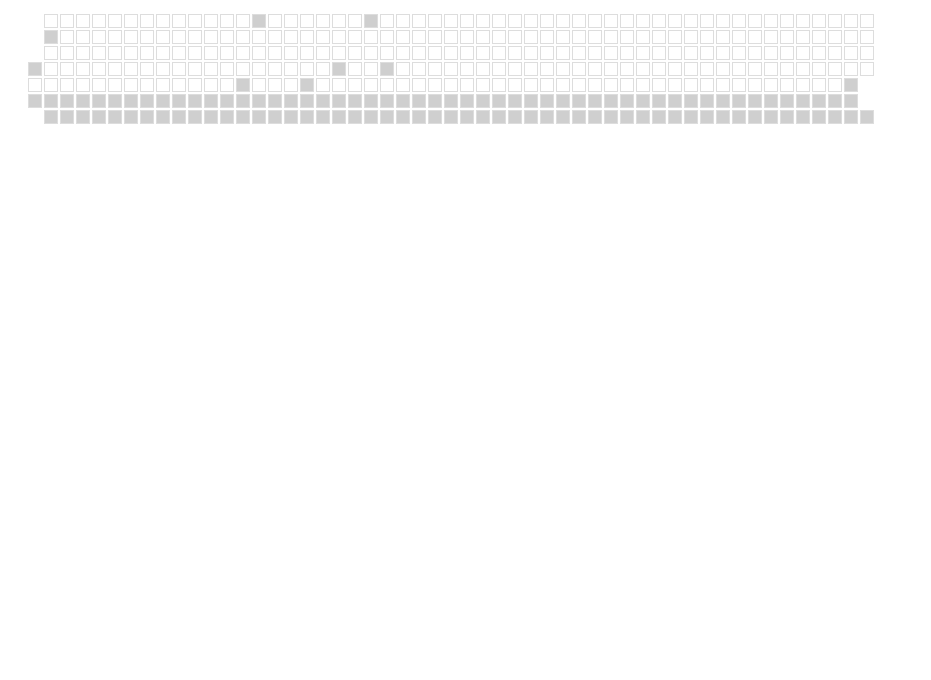
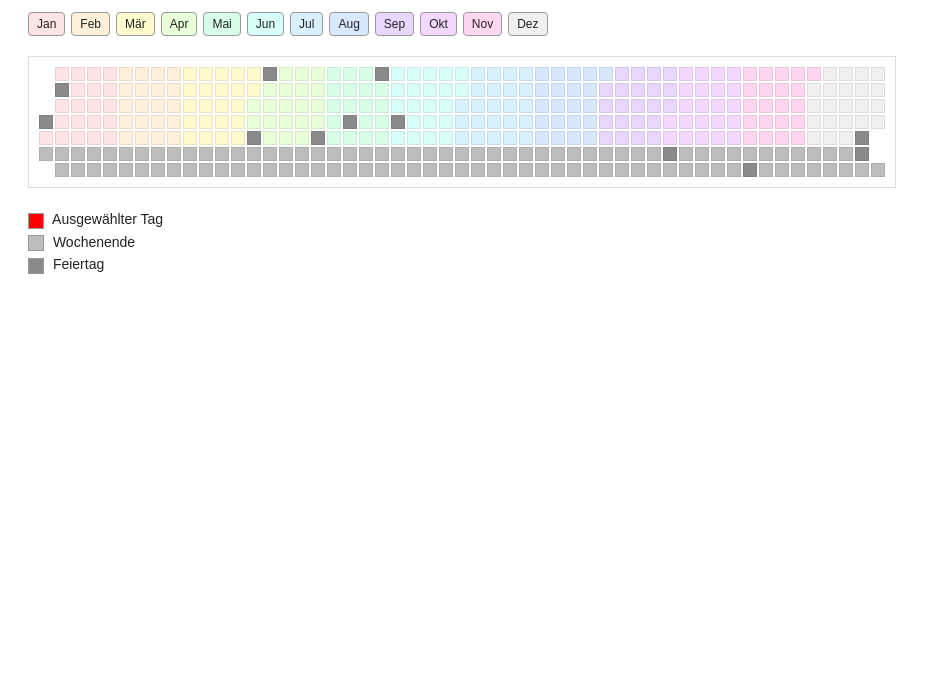
Before and after one commit to utejuanita/urlaub, a plain HTML site: page index.html in a window 1280 px wide. Shown: the part 120-800 px from the top of the page, without its empty margins (0-931 px from the left). Drawn offline with Linux system fonts and the light colour scheme.

Commit message:
Refactor calendar HTML and CSS styles

```diff
--- a/index.html
+++ b/index.html
@@ -9,7 +9,8 @@
 body{
     font-family: Arial, sans-serif;
     padding:20px;
-    background:#ffffff;
+    background:#fff;
+    color:#222;
 }
 
 h1{
@@ -17,37 +18,78 @@ h1{
 }
 
 #counter{
+    font-size:18px;
+    font-weight:bold;
+    margin-bottom:15px;
+}
+
+#legend{
     margin-bottom:20px;
-    font-weight:bold;
+    display:flex;
+    flex-wrap:wrap;
+    gap:6px;
+}
+
+#legend span{
+    padding:4px 8px;
+    border-radius:4px;
+    border:1px solid #999;
+    font-size:12px;
+}
+
+.calendar-wrapper{
+    overflow-x:auto;
 }
 
 .calendar{
     display:grid;
     grid-template-columns: repeat(53, 14px);
-    grid-auto-rows:14px;
+    grid-template-rows: repeat(7, 14px);
     gap:2px;
+    padding:10px;
+    border:1px solid #ddd;
+    width:max-content;
 }
 
 .day{
     width:14px;
     height:14px;
-    background:#ffffff;
-    border:1px solid #ddd;
+    border:1px solid rgba(0,0,0,0.08);
+    box-sizing:border-box;
     cursor:pointer;
-    box-sizing:border-box;
+    transition:transform .1s;
 }
 
-.weekend,
+.day:hover{
+    transform:scale(1.15);
+    z-index:2;
+}
+
+.weekend{
+    background:#bdbdbd !important;
+}
+
 .holiday{
-    background:#cfcfcf;
+    background:#8a8a8a !important;
 }
 
 .selected{
     background:#ff0000 !important;
 }
 
-.day:hover{
-    outline:1px solid #333;
+.info{
+    margin-top:20px;
+    font-size:14px;
+    line-height:1.6;
+}
+
+.legend-box{
+    width:14px;
+    height:14px;
+    display:inline-block;
+    vertical-align:middle;
+    margin-right:5px;
+    border:1px solid #999;
 }
 </style>
 </head>
@@ -59,12 +101,61 @@ h1{
 Markiert: <span id="used">0</span> / 30
 </div>
 
-<div class="calendar" id="calendar"></div>
+<div id="legend">
+    <span style="background:#FFE5E5;">Jan</span>
+    <span style="background:#FFF0D9;">Feb</span>
+    <span style="background:#FFFACD;">Mär</span>
+    <span style="background:#E8FFD8;">Apr</span>
+    <span style="background:#D8FFE8;">Mai</span>
+    <span style="background:#D8FFF8;">Jun</span>
+    <span style="background:#D8F0FF;">Jul</span>
+    <span style="background:#D8E8FF;">Aug</span>
+    <span style="background:#E8D8FF;">Sep</span>
+    <span style="background:#F5D8FF;">Okt</span>
+    <span style="background:#FFD8F0;">Nov</span>
+    <span style="background:#F0F0F0;">Dez</span>
+</div>
+
+<div class="calendar-wrapper">
+    <div id="calendar" class="calendar"></div>
+</div>
+
+<div class="info">
+    <div>
+        <span class="legend-box" style="background:#ff0000;"></span>
+        Ausgewählter Tag
+    </div>
+
+    <div>
+        <span class="legend-box" style="background:#bdbdbd;"></span>
+        Wochenende
+    </div>
+
+    <div>
+        <span class="legend-box" style="background:#8a8a8a;"></span>
+        Feiertag
+    </div>
+</div>
 
 <script>
 
 const MAX_SELECTIONS = 30;
 let selectedCount = 0;
+
+const monthColors = [
+    "#FFE5E5", // Januar
+    "#FFF0D9", // Februar
+    "#FFFACD", // März
+    "#E8FFD8", // April
+    "#D8FFE8", // Mai
+    "#D8FFF8", // Juni
+    "#D8F0FF", // Juli
+    "#D8E8FF", // August
+    "#E8D8FF", // September
+    "#F5D8FF", // Oktober
+    "#FFD8F0", // November
+    "#F0F0F0"  // Dezember
+];
 
 const holidays = new Set([
     "2026-01-01",
@@ -84,17 +175,30 @@ const holidays = new Set([
 const calendar = document.getElementById("calendar");
 const used = document.getElementById("used");
 
-const start = new Date("2026-01-01");
-const end = new Date("2026-12-31");
+const startDate = new Date("2026-01-01");
+const endDate = new Date("2026-12-31");
 
-for(let d = new Date(start); d <= end; d.setDate(d.getDate()+1)){
+for(let date = new Date(startDate);
+    date <= endDate;
+    date.setDate(date.getDate()+1))
+{
 
     const day = document.createElement("div");
     day.classList.add("day");
 
-    const iso = d.toISOString().split("T")[0];
+    const current = new Date(date);
 
-    const weekday = d.getDay();
+    const iso =
+        current.toISOString().split("T")[0];
+
+    const month =
+        current.getMonth();
+
+    day.style.backgroundColor =
+        monthColors[month];
+
+    const weekday =
+        current.getDay();
 
     if(weekday === 0 || weekday === 6){
         day.classList.add("weekend");
@@ -104,42 +208,60 @@ for(let d = new Date(start); d <= end; d.setDate(d.getDate()+1)){
         day.classList.add("holiday");
     }
 
-    const firstDay = new Date(d.getFullYear(),0,1);
+    const firstDay =
+        new Date(2026,0,1);
 
-    const dayNumber =
+    const dayOfYear =
         Math.floor(
-            (d - firstDay) / 86400000
+            (current - firstDay) / 86400000
         );
 
     const week =
         Math.floor(
-            (dayNumber + firstDay.getDay()) / 7
+            (dayOfYear + firstDay.getDay()) / 7
         );
 
-    let row = weekday === 0 ? 6 : weekday - 1;
+    const row =
+        weekday === 0
+        ? 6
+        : weekday - 1;
 
-    day.style.gridColumn = week + 1;
-    day.style.gridRow = row + 1;
+    day.style.gridColumn =
+        week + 1;
+
+    day.style.gridRow =
+        row + 1;
 
     day.title = iso;
 
     day.addEventListener("click", () => {
 
         if(day.classList.contains("selected")){
+
             day.classList.remove("selected");
             selectedCount--;
-            used.textContent = selectedCount;
+
+            used.textContent =
+                selectedCount;
+
             return;
         }
 
         if(selectedCount >= MAX_SELECTIONS){
-            alert("Maximal 30 Tage auswählbar.");
+
+            alert(
+                "Maximal 30 Tage können markiert werden."
+            );
+
             return;
         }
 
         day.classList.add("selected");
+
         selectedCount++;
-        used.textContent = selectedCount;
+
+        used.textContent =
+            selectedCount;
 
     });
 
```
